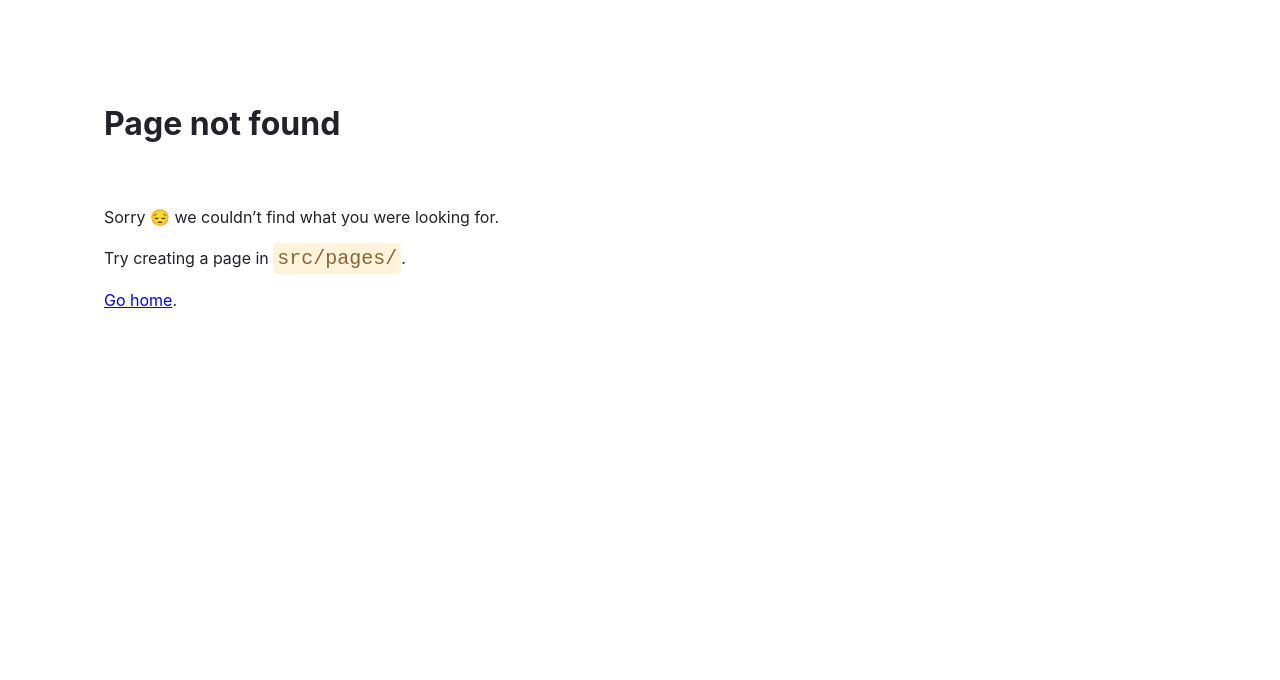
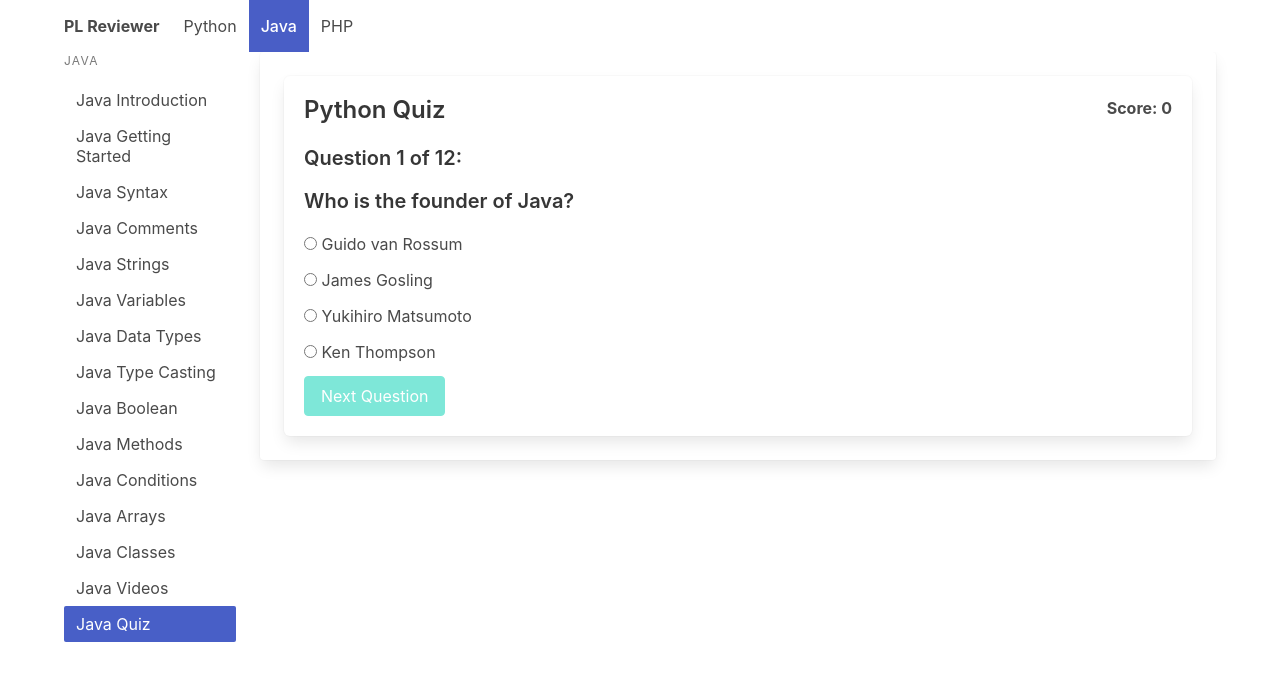
Before and after one commit to jeuzkir/pl-reviewer, a Gatsby site: page /java/quiz in a window 1280 px wide. Before the commit this address had no page. Built offline with nearby package versions, Linux system fonts and the light colour scheme; Gatsby itself is replaced by a stand-in of ours.

Commit message:
add quiz page on all PLs

```diff
--- a/package.json
+++ b/package.json
@@ -15,7 +15,6 @@
     "clean": "gatsby clean"
   },
   "dependencies": {
-    "@atlaskit/code": "^14.1.5",
     "bulma": "^0.9.3",
     "carbon-components": "^10.47.0",
     "carbon-components-react": "^7.47.0",
--- a/src/components/Quiz.jsx
+++ b/src/components/Quiz.jsx
@@ -2,82 +2,21 @@ import React from 'react'
 class Quiz extends React.Component {
   constructor(props) {
     super(props);
-
-    this.nextQuestion = this.nextQuestion.bind(this);
-    this.answer = this.answer.bind(this);
 
     this.state = {
       currentQuestion: 0,
       score: 0,
       answeredValue: '',
       alreadyAnswered: false,
-      questions: [
-        {
-          "question": "What is a correct syntax to output \"Hello World\" in Python?",
-          "choices": [
-            " p(\"Hello World\")",
-            " print(\"Hello World\")",
-            " echo \"Hello World\"",
-            " echo(\"Hello World\");"
-          ],
-          "correctAnswer": 1
-        },
-        {
-          "question": "How do you insert COMMENTS in Python code?",
-          "choices": [
-            " /*This is a comment*/",
-            " //This is a comment",
-            " #This is a comment"
-          ],
-          "correctAnswer": 2
-        },
-        {
-          "question": "What is the correct file extension for Python files?",
-          "choices": [
-            ".pt",
-            ".pyth",
-            ".pyt",
-            ".py"
-          ],
-          "correctAnswer": 3
-        },
-        {
-          "question": "What is the correct way to create a function in Python?",
-          "choices": [
-            " create myFunction():",
-            " def myFunction():",
-            " function myfunction():"
-          ],
-          "correctAnswer": 1
-        },
-        {
-          "question": "Which method can be used to remove any whitespace from both the beginning and the end of a string?",
-          "choices": [
-            "trim()",
-            "strip()",
-            "len()",
-            "ptrim()"
-          ],
-          "correctAnswer": 0
-        },
-        {
-          "question": "Who is the founder of Python?",
-          "choices": ["Founder A", "Founder B", "Founder C", "Founder D"],
-          "correctAnswer": 0
-        },
-        {
-          "question": "Who is the founder of Java?",
-          "choices": ["Alexander Graham-Bell", "Isaac Newton", "Joey De Leon", "Vic Sotto"],
-          "correctAnswer": 3
-        }
-      ]
+      isQuizFinished: false,
+      questions: props.questions
     };
   }
 
-  nextQuestion() {
+  nextQuestion = () => {
     let currentQuestion = this.state.currentQuestion + 1;
     if (currentQuestion >= this.state.questions.length) {
-      currentQuestion = 0;
+      this.setState({ isQuizFinished: true });
     }
 
     this.setState({
@@ -86,7 +25,7 @@ class Quiz extends React.Component {
     });
   }
 
-  answer(index) {
+  answer = (index) => {
     this.setState({
       alreadyAnswered: true,
       answeredValue: this.state.questions[this.state.currentQuestion].choices[index]
@@ -97,12 +36,20 @@ class Quiz extends React.Component {
     }
   }
 
-  showCorrectOrWrongTag(index) {
+  retakeQuiz = () => {
+    this.setState({
+      currentQuestion: 0,
+      score: 0,
+      answeredValue: '',
+      alreadyAnswered: false,
+      isQuizFinished: false
+    });
+  }
+
+  showCorrectOrWrongTag = (index) => {
     if (this.state.alreadyAnswered) {
       if (index === this.state.questions[this.state.currentQuestion].correctAnswer) {
         return <span class="tag is-success ml-2">Correct</span>;
-      } else {
-        return <span class="tag is-danger ml-2">Wrong</span>;
       }
     }
   }
@@ -110,6 +57,7 @@ class Quiz extends React.Component {
   render() {
     return (
       <div className="box">
+        {!this.state.isQuizFinished ? (
           <div class="content">
             <div className="columns">
               <div className="column">
@@ -120,7 +68,9 @@ class Quiz extends React.Component {
               </div>
             </div>
 
+            <p className="title is-5">Question { this.state.currentQuestion + 1 } of { this.state.questions.length }:</p>
             <p className="title is-5">{this.state.questions[this.state.currentQuestion].question}</p>
+
             {this.state.questions[this.state.currentQuestion].choices.map((choice, index) => (
               <div class="field">
                 <div class="control">
@@ -141,7 +91,6 @@ class Quiz extends React.Component {
                 </div>
               </div>
             ))}
-        </div>
 
             <button
               disabled={!this.state.alreadyAnswered}
@@ -151,6 +100,20 @@ class Quiz extends React.Component {
               Next Question
             </button>
           </div>
+        ) : (
+          <div className="content">
+            <p className="title is-4">Final Score: { this.state.score } / { this.state.questions.length }</p>
+            <p className="title is-4">Thank you for taking the test!</p>
+
+            <button
+              class="button is-primary"
+              onClick={() => this.retakeQuiz()}
+            >
+              Retake Quiz
+            </button>
+          </div>
+        )}
+      </div>
     )
   }
 }
--- /dev/null
+++ b/src/pages/java/quiz.js
@@ -0,0 +1,131 @@
+import * as React from "react";
+import Layout from "../../components/layout/Layout";
+import Quiz from "../../components/Quiz";
+
+const questions = [
+  {
+    "question": "Who is the founder of Java?",
+    "choices": ["Guido van Rossum", "James Gosling", "Yukihiro Matsumoto", "Ken Thompson"],
+    "correctAnswer": 1
+  },
+  {
+    "question": "What is a correct syntax to output \"Hello World\" in Java?",
+    "choices": [
+      " System.out.println(\"Hello World\")",
+      " print(\"Hello World\")",
+      " echo \"Hello World\"",
+      " Console.WriteLine(\"Hello World\");"
+    ],
+    "correctAnswer": 0
+  },
+  {
+    "question": "Java is short for \"JavaScript\".",
+    "choices": [
+      " True",
+      " False"
+    ],
+    "correctAnswer": 1
+  },
+  {
+    "question": "How do you insert COMMENTS in Java code?",
+    "choices": [
+      " /*This is a comment*/",
+      " // This is a comment",
+      " # This is a comment"
+    ],
+    "correctAnswer": 1
+  },
+  {
+    "question": "Which data type is used to create a variable that should store text?",
+    "choices": [
+      "string",
+      "myString",
+      "Txt",
+      "String"
+    ],
+    "correctAnswer": 3
+  },
+  {
+    "question": "What is the correct file extension for Java files?",
+    "choices": [
+      ".jv",
+      ".jav",
+      ".jar",
+      ".java"
+    ],
+    "correctAnswer": 3
+  },
+  {
+    "question": "How do you create a variable with the floating number 2.8?",
+    "choices": [
+      "float x = 2.8f; ",
+      "x = 2.8f; ",
+      "byte x = 2.8f;",
+      "int x = 2.8f;"
+    ],
+    "correctAnswer": 0
+  },
+  {
+    "question": "Which method can be used to find the length of a string?",
+    "choices": [
+      "getSizes()",
+      "getLength()",
+      "len()",
+      "length()"
+    ],
+    "correctAnswer": 3
+  },
+  {
+    "question": "Which operator is used to add together two values?",
+    "choices": [
+      "The + sign",
+      "The & sign",
+      "The * sign"
+    ],
+    "correctAnswer": 0
+  },
+  {
+    "question": "The value of a string variable can be surrounded by single quotes.",
+    "choices": [
+      "True",
+      "False"
+    ],
+    "correctAnswer": 1
+  },
+  {
+    "question": "Which method can be used to return a string in upper case letters?",
+    "choices": [
+      "upperCase()",
+      "touppercase()",
+      "tuc()",
+      "toUpperCase()"
+    ],
+    "correctAnswer": 3
+  },
+  {
+    "question": "How do you create a variable with the numeric value 5?",
+    "choices": [
+      "num x = 5;",
+      "x = 5;",
+      "int x = 5;",
+      "float x = 5;"
+    ],
+    "correctAnswer": 2
+  }
+]
+
+const JavaQuiz = () => {
+  return (
+    <Layout>
+      <div className="container">
+        <div className="card">
+          <div className="card-content">
+            <Quiz questions={ questions } />
+          </div>
+        </div>
+      </div>
+    </Layout>
+  );
+};
+
+export default JavaQuiz;
```
Also changed, not shown: src/pages/php/quiz.js (added, +146 -0 lines), src/pages/python/quiz.js (+77 -6 lines), 1 other file. Lines whose indentation alone changed are shown as unchanged.
